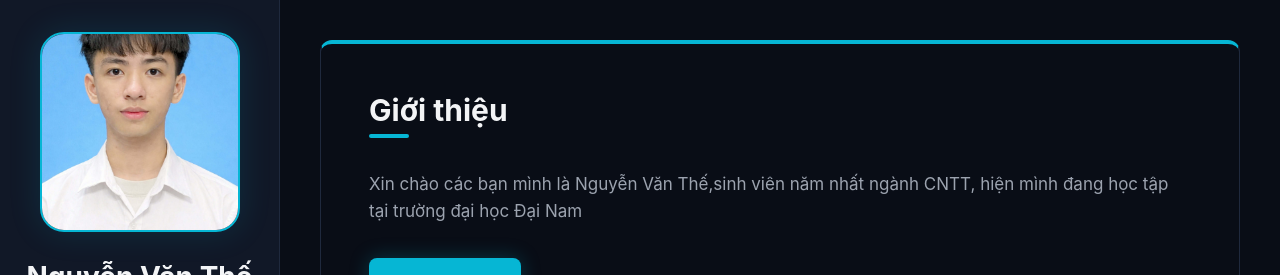
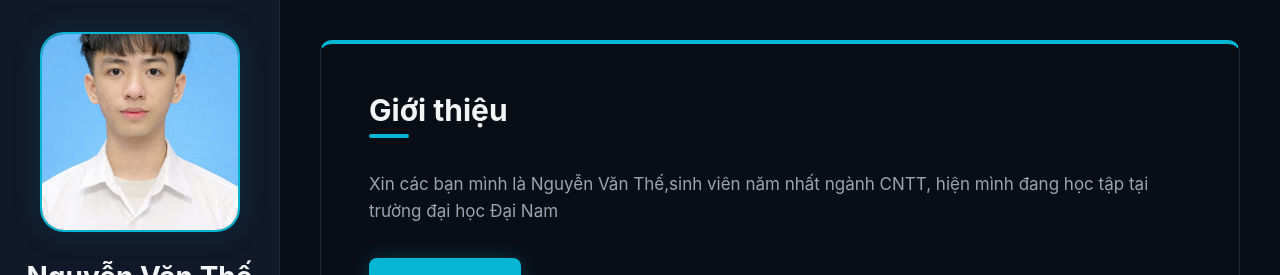
Before and after one commit to Coii22/Bai-cuoi-ki, a plain HTML site: page index.html in a window 1280 px wide. Shown: the top 275 px of the page. Drawn offline with Linux system fonts and the light colour scheme.

Commit message:
thay doi

```diff
--- a/index.html
+++ b/index.html
@@ -40,7 +40,7 @@
       <section id="gioi-thieu" class="card-section hero-banner">
         <h2>Giới thiệu</h2>
         <p>
-          Xin chào các bạn mình là Nguyễn Văn Thế,sinh viên năm nhất ngành CNTT, hiện mình đang học tập tại trường đại học Đại Nam
+          Xin  các bạn mình là Nguyễn Văn Thế,sinh viên năm nhất ngành CNTT, hiện mình đang học tập tại trường đại học Đại Nam
         </p>
         <a class="button" href="#du-an">Xem dự án</a>
       </section>
```
